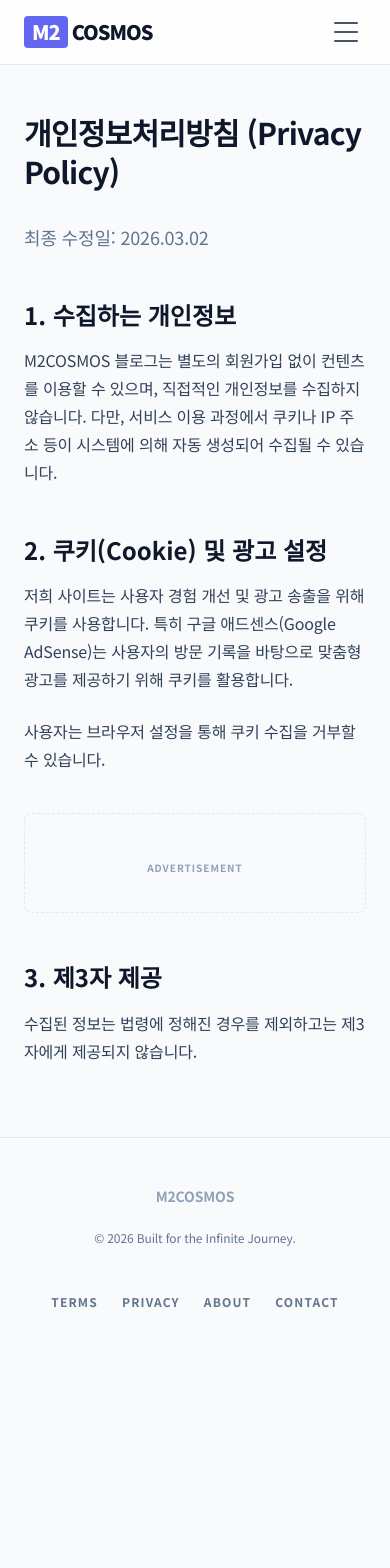
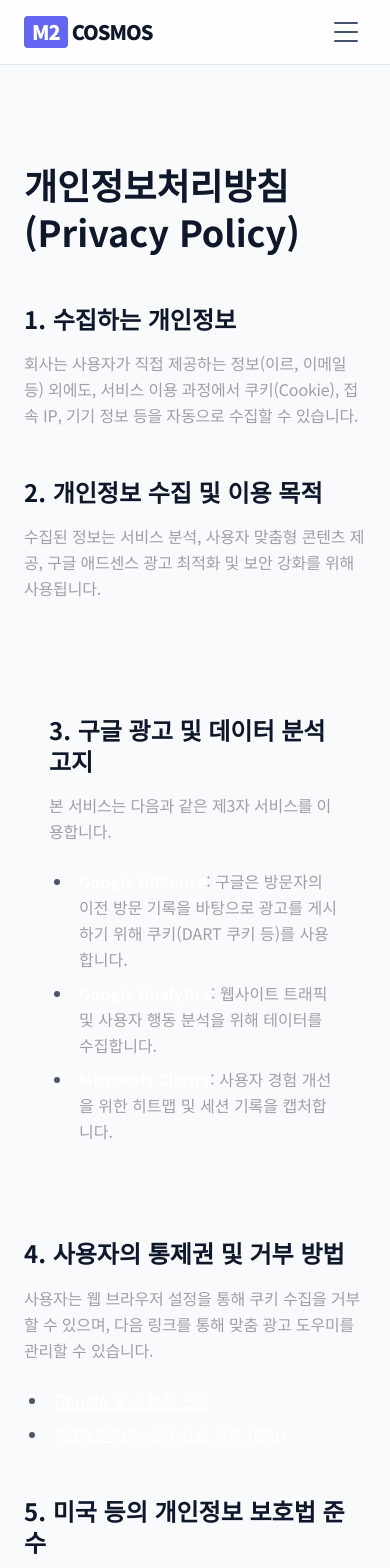
Before and after one commit to m2cosmos/blog, a Next.js app: page /privacy in a window 390 px wide. Shown: the top 1568 px of the page. Before the commit the page ends 1358 px from the top, so only its background shows below. Built offline with nearby package versions, Linux system fonts and the light colour scheme.

Commit message:
chore: upgrade legal pages to high-quality AdSense compliant versions

```diff
--- a/src/app/privacy/page.tsx
+++ b/src/app/privacy/page.tsx
@@ -1,35 +1,49 @@
-import AdSense from "@/components/AdSense";
+import React from 'react';
 
 export default function PrivacyPage() {
     return (
-        <div className="max-w-4xl mx-auto w-full px-6 py-12 md:py-20">
-            <article className="prose prose-slate dark:prose-invert max-w-none text-left">
-                <h1 className="text-3xl md:text-5xl font-extrabold tracking-tight mb-8">
-                    개인정보처리방침 (Privacy Policy)
-                </h1>
+        <main className="max-w-4xl mx-auto px-6 py-24 min-h-screen">
+            <h1 className="text-4xl font-black mb-12 text-white">개인정보처리방침 (Privacy Policy)</h1>
+            <div className="prose prose-invert max-w-none text-zinc-400 leading-relaxed space-y-10">
+                <section>
+                    <h2 className="text-2xl font-bold text-white mb-4">1. 수집하는 개인정보</h2>
+                    <p>회사는 사용자가 직접 제공하는 정보(이르, 이메일 등) 외에도, 서비스 이용 과정에서 쿠키(Cookie), 접속 IP, 기기 정보 등을 자동으로 수집할 수 있습니다.</p>
+                </section>
 
-                <p className="text-lg text-slate-500 mb-12">최종 수정일: 2026.03.02</p>
+                <section>
+                    <h2 className="text-2xl font-bold text-white mb-4">2. 개인정보 수집 및 이용 목적</h2>
+                    <p>수집된 정보는 서비스 분석, 사용자 맞춤형 콘텐츠 제공, 구글 애드센스 광고 최적화 및 보안 강화를 위해 사용됩니다.</p>
+                </section>
 
-                <section className="space-y-8">
-                    <div>
-                        <h2 className="text-2xl font-bold mb-4">1. 수집하는 개인정보</h2>
-                        <p>M2COSMOS 블로그는 별도의 회원가입 없이 컨텐츠를 이용할 수 있으며, 직접적인 개인정보를 수집하지 않습니다. 다만, 서비스 이용 과정에서 쿠키나 IP 주소 등이 시스템에 의해 자동 생성되어 수집될 수 있습니다.</p>
-                    </div>
+                <section className="bg-white/5 p-6 rounded-lg border border-white/10">
+                    <h2 className="text-2xl font-bold text-white mb-4 text-indigo-300">3. 구글 광고 및 데이터 분석 고지</h2>
+                    <p className="mb-4">본 서비스는 다음과 같은 제3자 서비스를 이용합니다.</p>
+                    <ul className="list-disc pl-6 space-y-2">
+                        <li><strong>Google AdSense</strong>: 구글은 방문자의 이전 방문 기록을 바탕으로 광고를 게시하기 위해 쿠키(DART 쿠키 등)를 사용합니다.</li>
+                        <li><strong>Google Analytics</strong>: 웹사이트 트래픽 및 사용자 행동 분석을 위해 테이터를 수집합니다.</li>
+                        <li><strong>Microsoft Clarity</strong>: 사용자 경험 개선을 위한 히트맵 및 세션 기록을 캡처합니다.</li>
+                    </ul>
+                </section>
 
-                    <div>
-                        <h2 className="text-2xl font-bold mb-4">2. 쿠키(Cookie) 및 광고 설정</h2>
-                        <p>저희 사이트는 사용자 경험 개선 및 광고 송출을 위해 쿠키를 사용합니다. 특히 구글 애드센스(Google AdSense)는 사용자의 방문 기록을 바탕으로 맞춤형 광고를 제공하기 위해 쿠키를 활용합니다.</p>
-                        <p>사용자는 브라우저 설정을 통해 쿠키 수집을 거부할 수 있습니다.</p>
-                    </div>
+                <section>
+                    <h2 className="text-2xl font-bold text-white mb-4 text-indigo-300">4. 사용자의 통제권 및 거부 방법</h2>
+                    <p className="mb-4">사용자는 웹 브라우저 설정을 통해 쿠키 수집을 거부할 수 있으며, 다음 링크를 통해 맞춤 광고 도우미를 관리할 수 있습니다.</p>
+                    <ul className="list-disc pl-6 space-y-2 text-indigo-400">
+                        <li><a href="https://www.google.com/settings/ads" target="_blank" rel="noopener noreferrer" className="hover:underline">Google 광고 설정 관리</a></li>
+                        <li><a href="https://optout.aboutads.info/" target="_blank" rel="noopener noreferrer" className="hover:underline">제3자 벤더의 쿠키 사용 거부 (NAI)</a></li>
+                    </ul>
+                </section>
 
-                    <AdSense adSlot="4567890123" minHeight="100px" className="my-10" />
+                <section>
+                    <h2 className="text-2xl font-bold text-white mb-4">5. 미국 등의 개인정보 보호법 준수</h2>
+                    <p>회사는 GDPR(유럽), CCPA/CPRA(미국 캘리포니아) 및 관련 국가별 규정을 존중하며, 비식별 처리된 데이터가 관리될 수 있음을 고지합니다.</p>
+                </section>
 
-                    <div>
-                        <h2 className="text-2xl font-bold mb-4">3. 제3자 제공</h2>
-                        <p>수집된 정보는 법령에 정해진 경우를 제외하고는 제3자에게 제공되지 않습니다.</p>
-                    </div>
-                </section>
-            </article>
-        </div>
+                <footer className="mt-16 pt-8 border-t border-white/10 text-sm italic">
+                    <p>최초 시행일: 2026년 3월 7일</p>
+                    <p>최종 수정일: 2026년 3월 7일</p>
+                </footer>
+            </div>
+        </main>
     );
 }
--- a/src/app/terms/page.tsx
+++ b/src/app/terms/page.tsx
@@ -2,37 +2,46 @@ import React from 'react';
 
 export default function TermsPage() {
     return (
-        <main className="max-w-4xl mx-auto px-6 py-24">
-            <h1 className="text-4xl font-black mb-8">이용약관 (Terms of Service)</h1>
-            <div className="prose prose-invert max-w-none text-zinc-400 leading-relaxed space-y-6">
+        <main className="max-w-4xl mx-auto px-6 py-24 min-h-screen">
+            <h1 className="text-4xl font-black mb-12 text-white">이용약관 (Terms of Service)</h1>
+            <div className="prose prose-invert max-w-none text-zinc-400 leading-relaxed space-y-10">
                 <section>
                     <h2 className="text-2xl font-bold text-white mb-4">제 1 조 (목적)</h2>
-                    <p>이 약관은 M2COSMOS(이하 "회사")가 운영하는 블로그 및 관련 제반 서비스(이하 "서비스")의 이용조건 및 절차, 회사와 회원간의 권리, 의무 및 책임사항, 기타 필요한 사항을 규정함을 목적으로 합니다.</p>
+                    <p>본 약관은 M2COSMOS(이하 "회사")가 운영하는 웹사이트 및 블로그(이하 "서비스")를 이용함에 있어 회사와 이용자의 권리, 의무 및 책임사항을 규정함을 목적으로 합니다.</p>
                 </section>
 
                 <section>
                     <h2 className="text-2xl font-bold text-white mb-4">제 2 조 (용어의 정의)</h2>
-                    <p>1. "서비스"라 함은 회사가 제공하는 블로그 콘텐츠 및 정보 제공 서비스를 의미합니다.<br />
-                        2. "이용자"라 함은 서비스에 접속하여 이 약관에 따라 회사가 제공하는 서비스를 받는 회원 및 비회원을 말합니다.</p>
+                    <p>1. "서비스"란 회사가 제공하는 정보, 콘텐츠, 분석 리포트 및 제반 기능을 의미합니다.<br />
+                        2. "이용자"란 서비스를 이용하는 모든 방문자 및 회원을 의미합니다.</p>
                 </section>
 
                 <section>
-                    <h2 className="text-2xl font-bold text-white mb-4">제 3 조 (약관의 명시와 개정)</h2>
-                    <p>회사는 이 약관의 내용을 이용자가 쉽게 알 수 있도록 서비스 초기 화면에 게시합니다. 회사는 필요한 경우 관계 법령을 위배하지 않는 범위에서 이 약관을 개정할 수 있습니다.</p>
+                    <h2 className="text-2xl font-bold text-white mb-4">제 3 조 (지적재산권)</h2>
+                    <p>1. 서비스 내 게시된 모든 콘텐츠(텍스트, 이미지, 로고, 디자인 등)의 지적재산권은 회사에 귀속됩니다.<br />
+                        2. 이용자는 회사의 사전 서면 승인 없이 콘텐츠를 복제, 배포, 판매 또는 상업적으로 이용할 수 없습니다.</p>
                 </section>
 
                 <section>
-                    <h2 className="text-2xl font-bold text-white mb-4">제 4 조 (서비스의 제공 및 변경)</h2>
-                    <p>회사는 이용자에게 지식 공유 및 정보 제공을 위한 블로그 서비스를 제공합니다. 서비스의 내용이나 기술적 사양은 회사의 정책에 따라 변경될 수 있습니다.</p>
+                    <h2 className="text-2xl font-bold text-white mb-4">제 4 조 (콘텐츠의 정확성 및 면책)</h2>
+                    <p>1. 서비스에서 제공하는 모든 정보는 일반적인 정보 제공을 목적으로 하며, 특정 비즈니스나 법적 결정의 근거로 사용될 수 없습니다.<br />
+                        2. 회사는 콘텐츠의 정확성, 신뢰성, 완전성을 보증하지 않으며, 이용자의 활용 결과에 따른 손실에 대해 책임을 지지 않습니다.</p>
                 </section>
 
                 <section>
-                    <h2 className="text-2xl font-bold text-white mb-4">제 5 조 (책임의 한계)</h2>
-                    <p>회사가 서비스 내에서 제공하는 정보나 조언은 정보 제공이 목적이며, 이를 활용한 결정에 대한 최종 책임은 이용자에게 있습니다. 회사는 서비스 이용과 관련하여 이용자에게 발생한 손해에 대하여 회사의 고의 또는 중과실이 없는 한 책임을 지지 않습니다.</p>
+                    <h2 className="text-2xl font-bold text-white mb-4">제 5 조 (광고 게재 및 제3자 링크)</h2>
+                    <p>1. 회사는 수익 모델의 일환으로 구글 애드센스 등 제3자 광고를 게재할 수 있습니다.<br />
+                        2. 서비스 내 포함된 제3자 웹사이트 링크로 이동할 경우, 해당 사이트의 약관 및 정책이 적용되며 회사는 이에 대해 책임을 지지 않습니다.</p>
                 </section>
 
-                <footer className="mt-12 pt-8 border-t border-white/10 text-sm">
-                    <p>시행일자: 2026년 3월 7일</p>
+                <section>
+                    <h2 className="text-2xl font-bold text-white mb-4">제 6 조 (준거법 및 관할)</h2>
+                    <p>본 약관과 관련된 분쟁에 대해서는 대한민국 법령을 준거법으로 하며, 회사의 소재지를 관할하는 법원을 합의 관할 법원으로 합니다.</p>
+                </section>
+
+                <footer className="mt-16 pt-8 border-t border-white/10 text-sm italic">
+                    <p>최초 시행일: 2026년 3월 7일</p>
+                    <p>최종 수정일: 2026년 3월 7일</p>
                 </footer>
             </div>
         </main>
```
